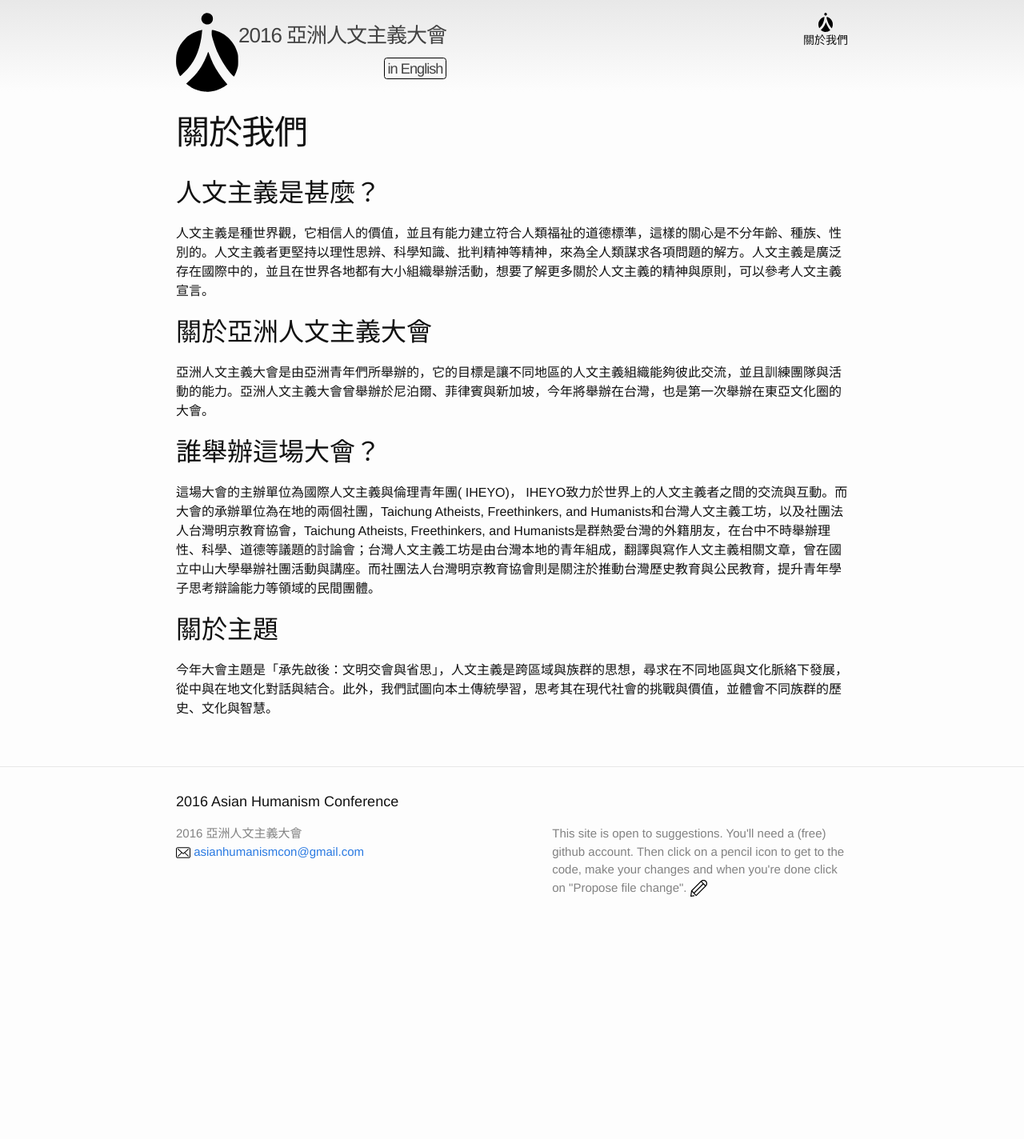
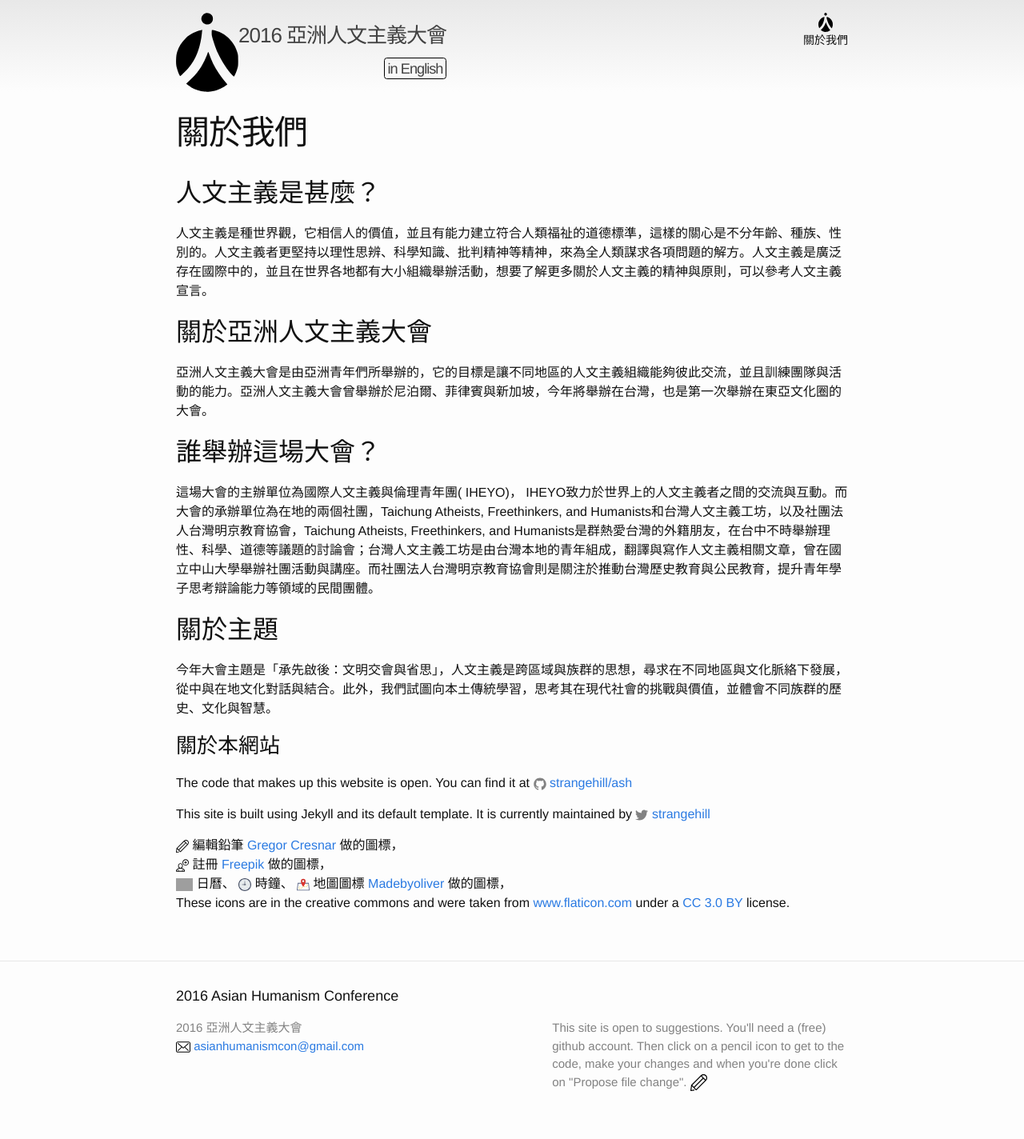
Before and after one commit to Strangehill/ash, a Jekyll site: the page built from zh/about.md, in a window 1280 px wide. Shown: the whole page at 80% size. Built offline with Jekyll 4.4.1, drawn with Linux system fonts in a browser that asks for light colours; before the commit the page ends 1181 px from its top, so only the background shows below that; grey boxes are pictures that could not be loaded.

Commit message:
added a partly translated bit to zh/about page

```diff
--- a/zh/about.md
+++ b/zh/about.md
@@ -22,3 +22,22 @@ icon: /assets/icons/ASH-logo.svg
 ## 關於主題
 
 今年大會主題是「承先啟後：文明交會與省思」，人文主義是跨區域與族群的思想，尋求在不同地區與文化脈絡下發展，從中與在地文化對話與結合。此外，我們試圖向本土傳統學習，思考其在現代社會的挑戰與價值，並體會不同族群的歷史、文化與智慧。
+
+### 關於本網站
+
+{% if site.github_repo %}
+  The code that makes up this website is open.
+  You can find it at
+  {% include icon-github.html github_repo="strangehill/ash" %}
+{% endif %}
+{% if site.twitter_username %}
+  This site is built using Jekyll and its default template. It is currently maintained by
+  {% include icon-twitter.html username=site.twitter_username %}
+{% endif %}
+
+![編輯鉛筆的圖標](/assets/icons/edit.svg){: style="height:1em;"} 編輯鉛筆 [Gregor Cresnar]("http://www.flaticon.com/authors/gregor-cresnar") 做的圖標，
+![註冊](/assets/icons/sign-up.svg){: style="height:1em;"} 註冊 [Freepik](http://www.freepik.com) 做的圖標，
+![日曆、時間表](/assets/icons/calendar.svg){: style="height:1em;"} 日曆、
+![時鐘](/assets/icons/clock.svg){: style="height:1em;"} 時鐘、
+![地圖](/assets/icons/map-location.svg){: style="height:1em;"} 地圖圖標 [Madebyoliver](http://www.flaticon.com/authors/madebyoliver) 做的圖標，
+These icons are in the creative commons and were taken from <a href="http://www.flaticon.com" title="Flaticon">www.flaticon.com</a> under a <a href="http://creativecommons.org/licenses/by/3.0/" title="Creative Commons BY 3.0" target="_blank">CC 3.0 BY</a> license.
```
